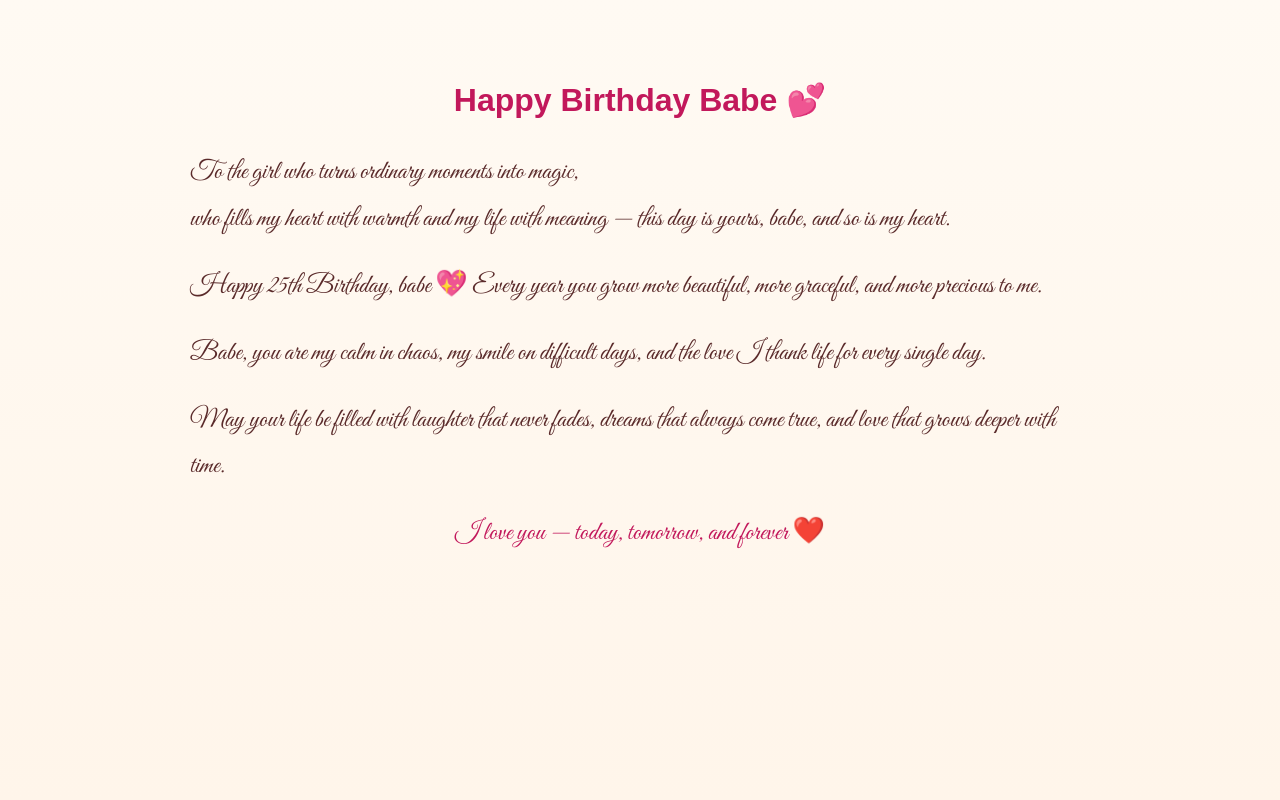
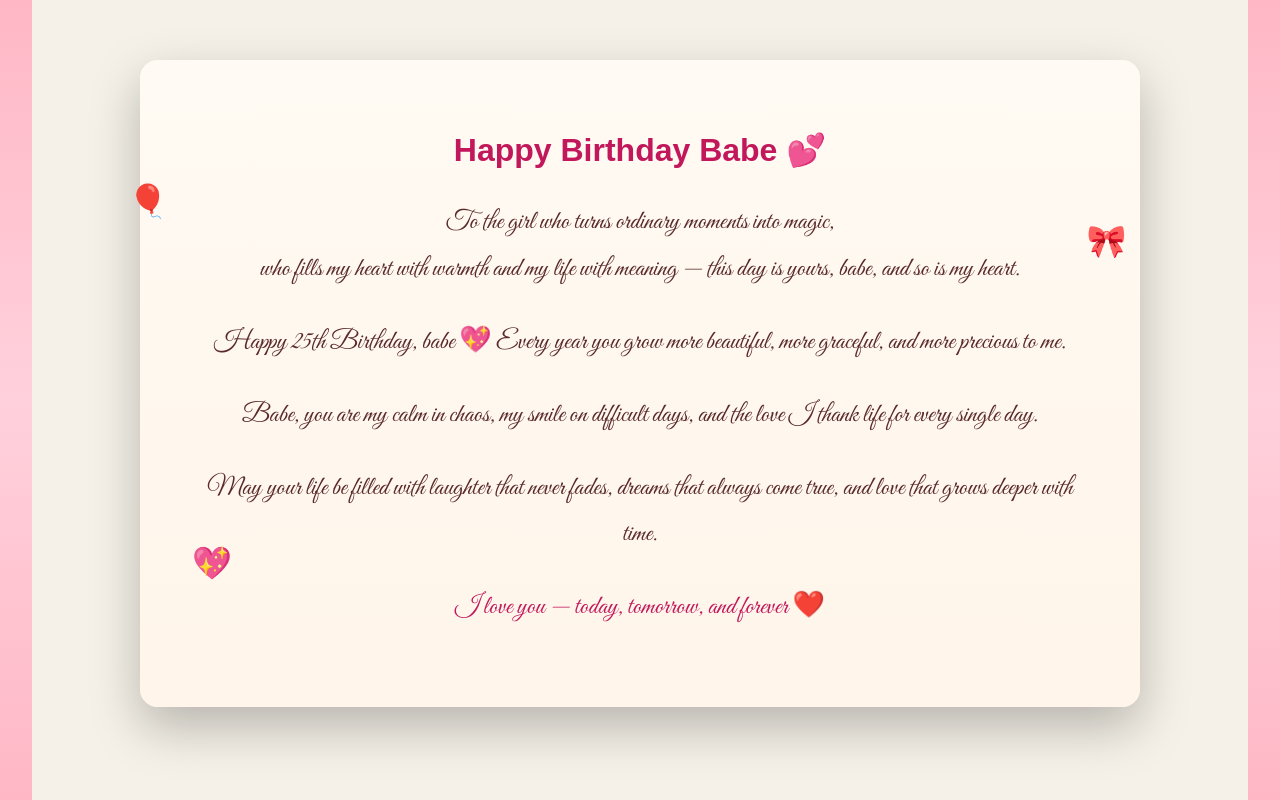
Before and after one commit to lahangkhamdak12-debug/birthday-letter, a plain HTML site: page index.html in a window 1280 px wide. Both pictures are taken after a click on the button "Open 💌". Drawn offline with Linux system fonts and the light colour scheme; a web font is replaced by a local one.

Commit message:
Refactor HTML structure for love letter page

```diff
--- a/index.html
+++ b/index.html
@@ -19,37 +19,13 @@ body{
     overflow:hidden;
 }
 
-/* Side banners */
-.banner{
-    position:fixed;
-    top:0;
-    width:30px;
-    height:100%;
-    background:linear-gradient(#ffb7c5,#ffd1dc,#ffb7c5);
-    z-index:1;
-}
-.banner.left{left:0;}
-.banner.right{right:0;}
-
-/* Balloons */
-.balloon{
-    position:fixed;
-    font-size:32px;
-    animation:float 6s ease-in-out infinite;
-    z-index:1;
-}
-@keyframes float{
-    0%,100%{transform:translateY(0);}
-    50%{transform:translateY(-30px);}
-}
-
-/* ================= CONTAINER ================= */
+/* ================= ENVELOPE PAGE ================= */
 .container{
     text-align:center;
     z-index:2;
 }
 
-/* ================= ENVELOPE ================= */
+/* Envelope */
 .envelope{
     position:relative;
     width:420px;
@@ -79,7 +55,7 @@ body{
 .base::before{left:0;}
 .base::after{right:0;}
 
-/* Flap (Euro flip) */
+/* Euro flip flap */
 .flap{
     position:absolute;
     inset:0;
@@ -114,7 +90,7 @@ body{
 .heart::before{top:-21px;left:0;}
 .heart::after{left:-21px;top:0;}
 
-/* ================= BUTTONS ================= */
+/* Buttons */
 .buttons{
     margin-top:25px;
 }
@@ -133,35 +109,66 @@ button:hover{
     color:white;
 }
 
-/* ================= LETTER ================= */
+/* ================= LETTER PAGE ================= */
 .letter{
     position:fixed;
     inset:0;
+    display:none;
+    background:#F5F1E8; /* colonial cream */
+    z-index:10;
+    overflow:hidden;
+}
+
+/* Side banners ONLY on letter page */
+.letter::before,
+.letter::after{
+    content:"";
+    position:fixed;
+    top:0;
+    width:32px;
+    height:100%;
+    background:linear-gradient(#ffb7c5,#ffd1dc,#ffb7c5);
+}
+.letter::before{left:0;}
+.letter::after{right:0;}
+
+/* Balloons ONLY on letter page */
+.balloon{
+    position:fixed;
+    font-size:32px;
+    animation:float 6s ease-in-out infinite;
+}
+@keyframes float{
+    0%,100%{transform:translateY(0);}
+    50%{transform:translateY(-30px);}
+}
+
+/* Letter paper */
+.paper{
+    max-width:900px;
+    margin:60px auto;
+    padding:50px;
     background:linear-gradient(#fffaf3,#fff5ea);
-    display:none;
-    padding:60px;
-    z-index:10;
-    overflow-y:auto;
+    border-radius:18px;
     box-shadow:0 20px 50px rgba(0,0,0,0.25);
 }
 
 /* Text */
-.letter h1{
+.paper h1{
     font-family:'Contribute',sans-serif;
     text-align:center;
     color:#c2185b;
     margin-bottom:30px;
 }
-.letter p{
+.paper p{
     font-family:'Great Vibes',cursive;
     font-size:26px;
     line-height:1.8;
     color:#5a2a2a;
-    max-width:900px;
-    margin:0 auto 20px;
+    text-align:center;
 }
 
-/* ================= STATES ================= */
+/* States */
 .open .flap{
     transform:rotateY(180deg);
 }
@@ -175,17 +182,9 @@ button:hover{
 
 <body>
 
-<!-- Decorations -->
-<div class="banner left"></div>
-<div class="banner right"></div>
-
-<div class="balloon" style="left:8%;top:20%;">🎈</div>
-<div class="balloon" style="right:10%;top:25%;">🎀</div>
-<div class="balloon" style="left:12%;bottom:25%;">💖</div>
-
+<!-- ENVELOPE PAGE -->
 <div class="container" id="container">
 
-    <!-- Envelope -->
     <div class="envelope" id="env">
         <div class="base"></div>
         <div class="flap">
@@ -193,7 +192,6 @@ button:hover{
         </div>
     </div>
 
-    <!-- Buttons -->
     <div class="buttons" id="buttons">
         <button onclick="openLetter()">Open 💌</button>
         <button onclick="window.close()">Close ✨</button>
@@ -201,8 +199,15 @@ button:hover{
 
 </div>
 
-<!-- FULL PAGE LETTER -->
+<!-- LETTER PAGE -->
 <div class="letter" id="letter">
+
+    <!-- Balloons -->
+    <div class="balloon" style="left:10%;top:25%;">🎈</div>
+    <div class="balloon" style="right:12%;top:30%;">🎀</div>
+    <div class="balloon" style="left:15%;bottom:25%;">💖</div>
+
+    <div class="paper">
         <h1>Happy Birthday Babe 💕</h1>
 
         <p>
@@ -229,9 +234,11 @@ button:hover{
             and love that grows deeper with time.
         </p>
 
-    <p style="text-align:center;color:#c2185b;">
+        <p style="color:#c2185b;">
             I love you — today, tomorrow, and forever ❤️
         </p>
+    </div>
+
 </div>
 
 <script>
```
Lines whose indentation alone changed are shown as unchanged.
